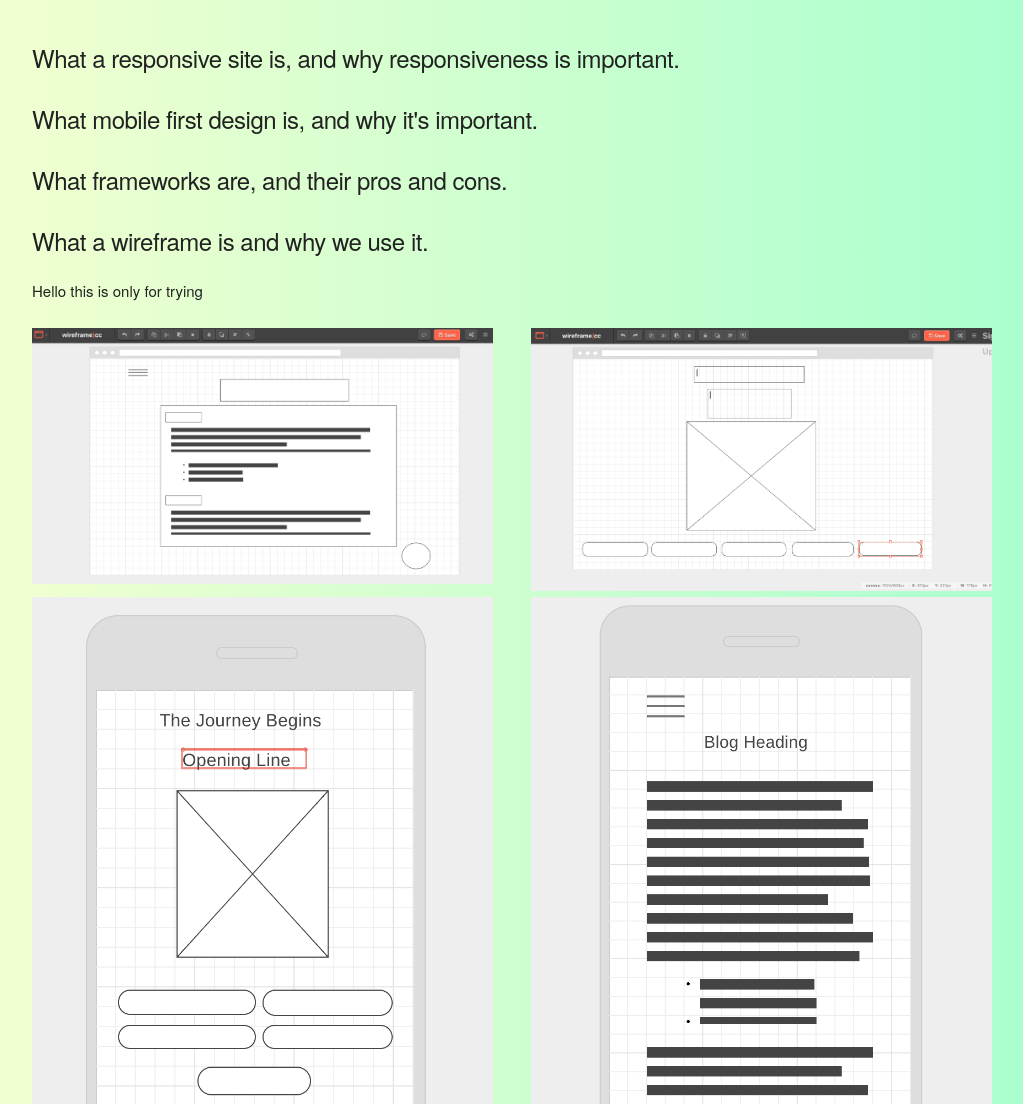
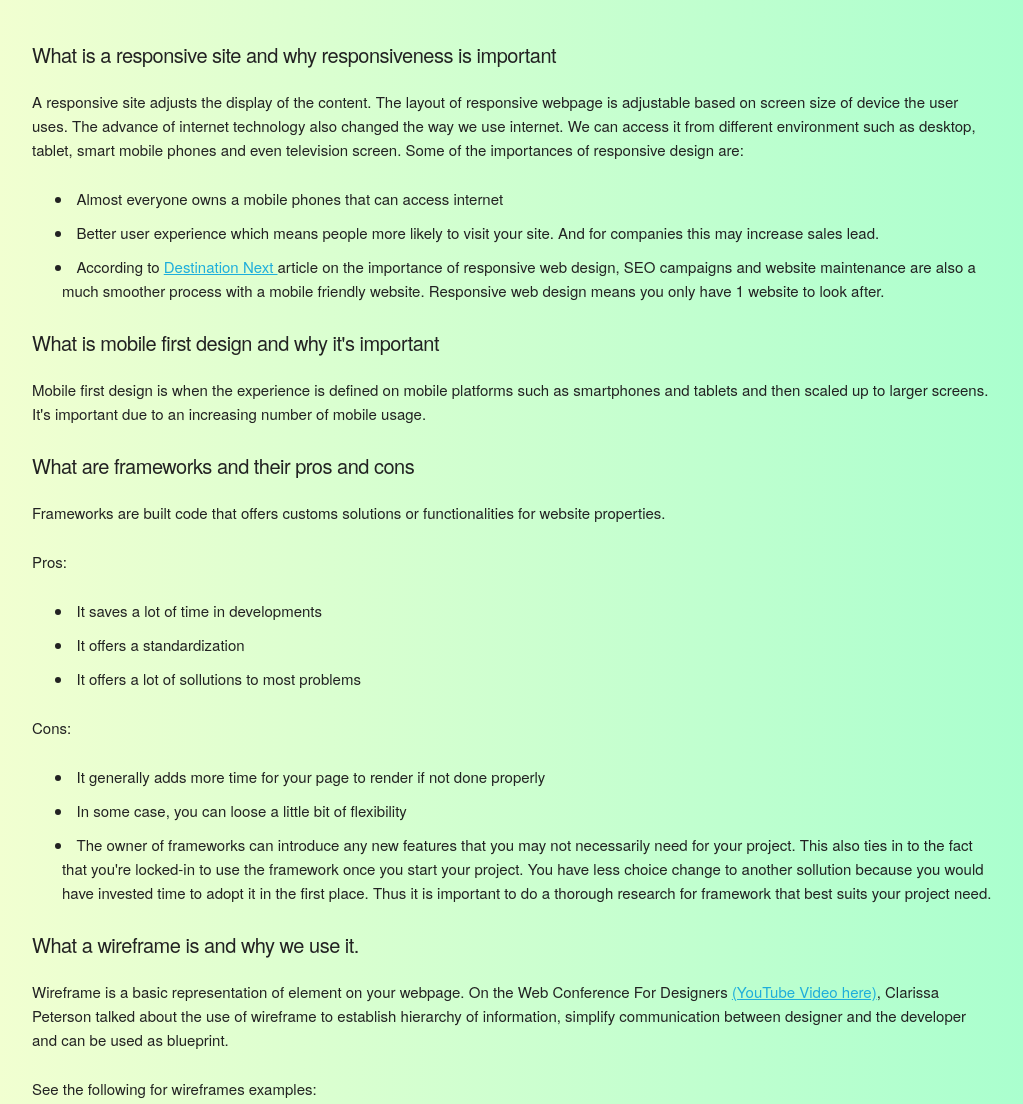
Before and after one commit to AmboMaya/AmboMaya.github.io, a plain HTML site: page blog/t3-design-to-web-blog.html in a window 1280 px wide. Shown: the top 1104 px of the page, without its empty margins (128-1151 px from the left). Drawn offline with nearby package versions, Linux system fonts and the light colour scheme.

Commit message:
finalised t3; added content

```diff
--- a/blog/t3-design-to-web-blog.html
+++ b/blog/t3-design-to-web-blog.html
@@ -1,7 +1,7 @@
 <!DOCTYPE html>
 <html>
     <head>
-        <title></title>
+        <title>Design to Web</title>
         <meta charset="UTF-8">
         <link rel="stylesheet" type="text/css" href="../AmboMaya.github.io/index.html">
         <link rel="stylesheet" type="text/css" href="../styles/main.css">
@@ -12,27 +12,46 @@
     <body>
         <div class="container">
             <div class="row">
-               <div>
-                   <h5> What a responsive site is, and why responsiveness is important.</h5>
-                   <p></p>
+               <div class="twelve columns question">
+                   <h5>What is a responsive site and why responsiveness is important</h5>
+                   <p>A responsive site adjusts the display of the content. The layout of responsive webpage is adjustable based on screen size of device the user uses. The advance of internet technology also changed the way we use internet.
+                    We can access it from different environment such as desktop, tablet, smart mobile phones and even television screen. Some of the importances of responsive design are:</p>
+                        <ul>
+                            <li class="list">Almost everyone owns a mobile phones that can access internet</li>
+                            <li class="list">Better user experience which means people more likely to visit your site. And for companies this may increase sales lead.</li>
+                            <li class="list">According to <a href="https://digitalnext.co.uk/dn-hub/blog/importance-of-responsive-web-design/">Destination Next </a> article on the importance of responsive web design, SEO campaigns and website maintenance are also a much smoother process with a mobile friendly website. Responsive web design means you only have 1 website to look after.  </li>
+                        </ul>
                 </div>
             </div>
             <div class="row">
-                <div>
-                   <h5> What mobile first design is, and why it's important.</h5>
-                   <p></p>
+                <div class="twelve columns question">
+                   <h5> What is mobile first design and why it's important</h5>
+                   <p>Mobile first design is when the experience is defined on mobile platforms such as smartphones and tablets and then scaled up to larger screens. It's important due to an increasing number of mobile usage.</p>
                 </div>
             </div>
             <div class="row">
-                <div>
-                   <h5> What frameworks are, and their pros and cons.</h5>
-                   <p></p>
+                <div class="twelve columns question">
+                   <h5> What are frameworks and their pros and cons</h5>
+                   <p>Frameworks are built code that offers customs solutions or functionalities for website properties.</p>
+                    <p>Pros:</p>
+                    <ul>
+                        <li class="list">It saves a lot of time in developments</li>
+                        <li class="list">It offers a standardization</li>
+                        <li class="list">It offers a lot of sollutions to most problems</li>
+                    </ul>
+                    <p>Cons:</p>
+                    <ul>
+                        <li class="list">It generally adds more time for your page to render if not done properly</li>
+                        <li class="list">In some case, you can loose a little bit of flexibility</li>
+                        <li class="list">The owner of frameworks can introduce any new features that you may not necessarily need for your project. This also ties in to the fact that you're locked-in to use the framework once you start your project. You have less choice change to another sollution because you would have invested time to adopt it in the first place. Thus it is important to do a thorough research for framework that best suits your project need.</p></li>
+                    </ul>
                 </div>
             </div>
             <div class="row">
-                <div class="twelve columns">
+                <div class="twelve columns question">
                    <h5> What a wireframe is and why we use it.</h5>
-                   <p>Hello this is only for trying</p>
+                   <p>Wireframe is a basic representation of element on your webpage. On the Web Conference For Designers <a href="https://www.youtube.com/watch?v=OMWfttbUvGE">(YouTube Video here)</a>, Clarissa Peterson talked about the use of wireframe to establish hierarchy of information, simplify communication between designer and the developer and can be used as blueprint. </p>
+                   <p>See the following for wireframes examples:</p>
                    <div class="row">
                        <div class="six columns wireframe-img">
                            <img src="../images/wireframe-blog-page-desktop.jpg" class="u-max-full-width">
@@ -43,7 +62,7 @@
                     </div>
                     <div class="row">
                        <div class="six columns">
-                            <img src="../images/wireframe-index-page-desktop.jpg" class="u-max-full-width">
+                            <img src="../images/wireframe-index-page-mobile2.jpg" class="u-max-full-width">
                        </div>
                        <div class="six columns">
                             <img src="../images/wireframe-blog-page-mobile.jpg" class="u-max-full-width">
--- a/styles/main.css
+++ b/styles/main.css
@@ -8,7 +8,8 @@ body, html {
 }
 
 .u-max-full-width {
-    max-width: 100%;
+    max-width: 40%;
+    max-height: 40%;
     box-sizing: border-box;
 }
 
@@ -19,16 +20,17 @@ body, html {
 .about-me{
     color: #222;
     text-align: center;
-
 }
 
 @media (max-width: 550px) {
     margin: 0;
 }
+
 .prof-img .u-max-full-width{
     width: 20%;
     height: 20%;
 }
+
 .prof-img img{
     display: inline;
     margin: 0 auto;
@@ -37,6 +39,27 @@ body, html {
     overflow: hidden;
 }
 
+.wireframe-img img{
+    display: inline;
+    margin: 0 auto;
+    position: relative;
+    overflow: hidden;
+}
+
 .link-to-blog{
     margin-top: 30px;
 }
+
+.question h5{
+    padding-top:0;
+    font-size: 2rem;
+    line-height: 1.5;
+    letter-spacing: -.05rem;
+}
+
+.list{
+    padding-left: 2em;
+    list-style-position: inside;
+    list-style-type: disc;
+    text-indent: -0.5em;
+}
```
Also changed, not shown: images/wireframe-index-page-desktop.jpg (deleted).
